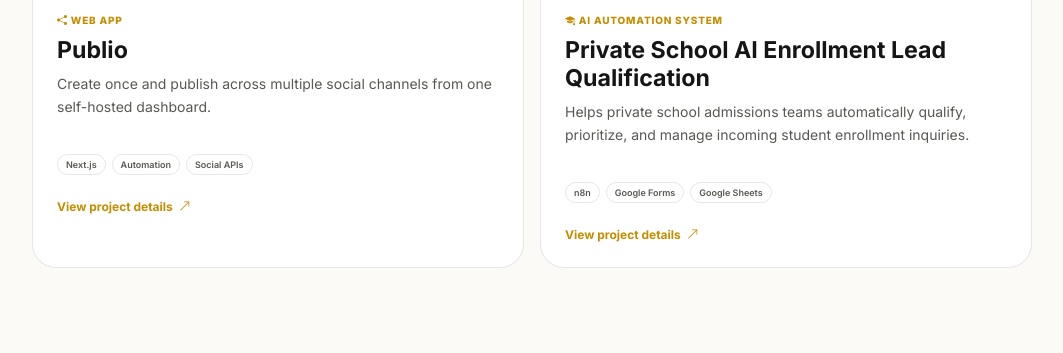
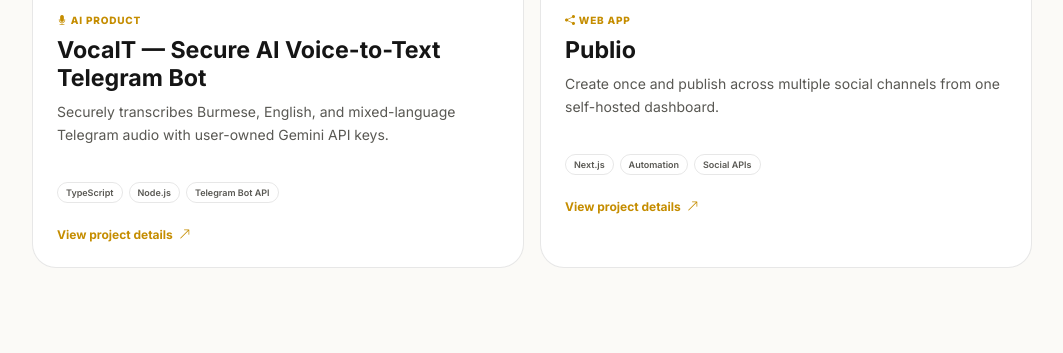
Before and after one commit to ThecrashO/ThecrashO, a website: page index.html in a window 1280 px wide. Shown: the part 1467-1820 px from the top of the page, without its empty margins (108-1171 px from the left). Drawn offline with nearby package versions, Linux system fonts and the light colour scheme.

Commit message:
feat: add VocalT project details and links, update main.js for dynamic link handling

```diff
--- a/data/projects.json
+++ b/data/projects.json
@@ -1,4 +1,33 @@
 [
+    {
+        "id": "vocalt-secure-ai-voice-to-text-telegram-bot",
+        "title": "VocalT — Secure AI Voice-to-Text Telegram Bot",
+        "tag": "AI Product",
+        "tagIcon": "bi-mic-fill",
+        "categories": ["ai", "system", "web", "architecture"],
+        "featured": true,
+        "image": "assets/images/projects/VocalT.png",
+        "desc": "Securely transcribes Burmese, English, and mixed-language Telegram audio with user-owned Gemini API keys.",
+        "stack": ["TypeScript", "Node.js", "Telegram Bot API", "Google Gemini API", "Supabase", "Vercel", "Vitest"],
+        "details": {
+            "problem": "A multi-user transcription product needs to process multilingual Telegram audio without exposing, sharing, or centrally owning every user's Gemini credentials.",
+            "solution": "VocalT provides a private, expiring BYOK setup flow, encrypts Gemini API keys with AES-256-GCM before Supabase storage, and decrypts them only on the server when a transcription request requires access.",
+            "role": "Independent Developer and Product Builder",
+            "outcome": "A working MVP that operates as a real multi-user Telegram product across backend engineering, AI integration, database design, security, deployment, and product operations.",
+            "highlights": [
+                "Burmese, English, and mixed-language voice transcription",
+                "Encrypted BYOK Gemini API-key onboarding",
+                "Standard, timestamp, and speaker-separated transcript styles",
+                "Rate limiting, duplicate-update protection, and friendly failure handling",
+                "Privacy controls, complete data deletion, and a mobile-friendly admin dashboard",
+                "Automated TypeScript and Vitest checks with GitHub-to-Vercel deployment"
+            ]
+        },
+        "links": {
+            "guide": "https://vocalt.vercel.app/guide.html",
+            "telegram": "https://t.me/VocalT_AI_Bot"
+        }
+    },
     {
         "id": "private-school-ai-enrollment-lead-qualification",
         "title": "Private School AI Enrollment Lead Qualification",
--- a/index.html
+++ b/index.html
@@ -438,7 +438,7 @@
     </nav>
 
     <!-- Main JavaScript -->
-    <script src="js/main.js?v=7"></script>
+    <script src="js/main.js?v=8"></script>
 </body>
 
 </html>
--- a/js/main.js
+++ b/js/main.js
@@ -233,12 +233,25 @@
         const label = key === 'github'   ? 'GitHub'
                     : key === 'demo'     ? 'Live Demo'
                     : key === 'template' ? 'Use Template'
+                    : key === 'guide'    ? 'Complete Guide'
+                    : key === 'telegram' ? 'Open Telegram Bot'
                     : key;
         const icon  = key === 'github'   ? 'bi-github'
                     : key === 'template' ? 'bi-puzzle-fill'
+                    : key === 'guide'    ? 'bi-book-fill'
+                    : key === 'telegram' ? 'bi-telegram'
                     : 'bi-box-arrow-up-right';
         return `<a href="${value}" target="_blank" rel="noopener noreferrer" class="project-link ${modalClass}"><i class="bi ${icon}"></i> ${label}</a>`;
     }).join('');
+}
+
+function projectPrimaryLink(project) {
+    return project.links?.demo
+        || project.links?.guide
+        || project.links?.telegram
+        || project.links?.template
+        || project.links?.github
+        || 'projects.html';
 }
 
 async function renderHomeHighlights() {
@@ -254,7 +267,7 @@
             const selected = projects.filter((project) => project.featured).concat(projects.filter((project) => !project.featured)).slice(0, 2);
 
             projectsEl.innerHTML = selected.map((project) => {
-                const href = project.links?.demo || project.links?.template || project.links?.github || 'projects.html';
+                const href = projectPrimaryLink(project);
                 const stack = (project.stack || []).slice(0, 3).map((item) => `<span>${item}</span>`).join('');
                 return `
                     <article class="home-project-card">
@@ -365,7 +378,7 @@
             const links = projectLinksHTML(project, 'project-case-link');
             return `
                 <article class="project-case-study" data-category="${categories}" data-project-id="${project.id}">
-                    <a class="project-case-visual${project.imageFit === 'contain' ? ' image-contain' : ''}" href="${project.links?.demo || project.links?.template || project.links?.github || '#'}"
+                    <a class="project-case-visual${project.imageFit === 'contain' ? ' image-contain' : ''}" href="${projectPrimaryLink(project)}"
                         target="_blank" rel="noopener noreferrer" aria-label="Open ${project.title}">
                         <img src="${project.image}" alt="${project.title} project screenshot" loading="lazy">
                         <span class="project-case-open"><i class="bi bi-arrow-up-right"></i></span>
```
Also changed, not shown: projects.html (+1 -1 lines), assets/images/projects/VocalT.png (added).
